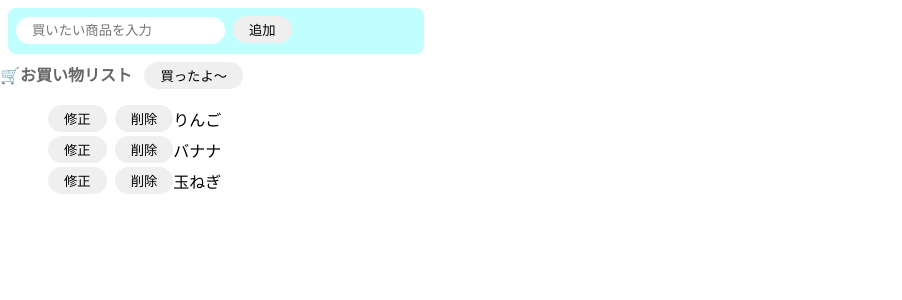
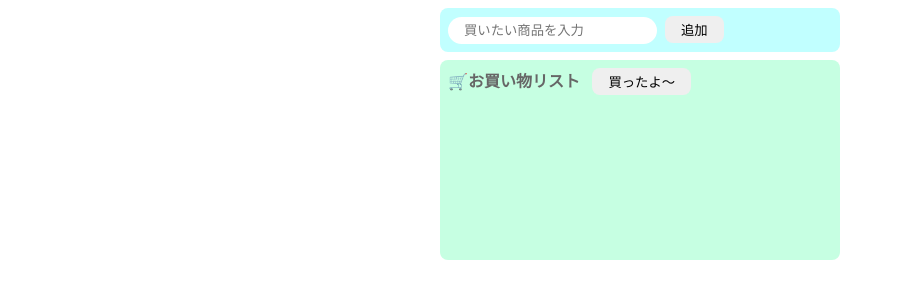
Before and after one commit to tmc-yukihide-ohta/solo-project-ohta, a React (Create React App) app: page / in a window 1280 px wide. Shown: the top 300 px of the page, without its empty margins (0-902 px from the left). Built offline with nearby package versions, Linux system fonts and the light colour scheme.

Commit message:
react_css修正

```diff
--- a/sample/src/styles.css
+++ /dev/null
@@ -1,67 +0,0 @@
-body {
-    font-family: sans-serif;
-}
-
-input {
-    border-radius: 16px;
-    border: none;
-    padding: 6px 16px;
-    outline: none;
-}
-
-p.text {
-    line-height: 0em;
-}
-
-button {
-    border-radius: 16px;
-    border: none;
-    padding: 4px 16px;
-    margin-left: 8px;
-}
-
-button:hover {
-    background-color: #ff7fff;
-    color: #fff;
-    cursor: pointer;
-}
-
-.input-area {
-    background-color: #c1ffff;
-    width: 400px;
-    height: 30px;
-    padding: 8px;
-    margin: 8px;
-    border-radius: 8px;
-}
-
-.incomplete-area {
-    background-color: #c6ffe2;
-    width: 400px;
-    min-height: 200px;
-    padding: 8px;
-    margin: 8px;
-    border-radius: 8px;
-}
-
-.complete-area {
-    background-color: #ffffe0;
-    width: 400px;
-    min-height: 200px;
-    padding: 8px;
-    margin: 8px;
-    border-radius: 8px;
-}
-
-.title {
-    text-align: center;
-    margin-top: 0;
-    font-weight: bold;
-    color: #666;
-}
-
-.list-row {
-    display: flex;
-    align-items: center;
-    padding-bottom: 4px;
-}
--- a/src/App.jsx
+++ b/src/App.jsx
@@ -7,9 +7,9 @@ import "./components/styles/styles.css";
 export const App = () => {
   const [itemText, setItemText] = useState("");
   const [itemList, setItemList] = useState([
-    { id: 1, content: "りんご", isStriked: false },
-    { id: 2, content: "バナナ", isStriked: false },
-    { id: 3, content: "玉ねぎ", isStriked: false },
+    // { timestamp: 1, content: "りんご", isStriked: false },
+    // { timestamp: 2, content: "バナナ", isStriked: false },
+    // { timestamp: 3, content: "玉ねぎ", isStriked: false },
   ]);
 
   // 商品名の値を取得
@@ -17,6 +17,7 @@ export const App = () => {
     setItemText(event.target.value);
   };
 
+  // キーとなるタイムスタンプを取得
   const getTimestamp = () => {
     const now = new Date();
 
@@ -37,7 +38,7 @@ export const App = () => {
     if (itemText === "") return;
     const timestamp = getTimestamp();
     const newItem = {
-      id: timestamp,
+      timestamp: timestamp,
       content: itemText,
       isStriked: false,
     };
@@ -47,24 +48,44 @@ export const App = () => {
   };
 
   // クリックしたら取り消し線のon/offをする関数
-  const handleItemTextClick = (id) => {
+  const handleItemTextClick = (timestamp) => {
     setItemList((prevItems) =>
       prevItems.map(
         (item) =>
-          item.id === id ? { ...item, isStriked: !item.isStriked } : item // ...itemでオブジェクトを複製してisStrikedの値を逆転したオブジェクトになる
+          item.timestamp === timestamp
+            ? { ...item, isStriked: !item.isStriked }
+            : item // ...itemでオブジェクトを複製してisStrikedの値を逆転したオブジェクトになる
       )
     );
   };
 
+  const onClickPurchasedItems = () => {
+    console.log("購入されたよー");
+    const newItemList = [...itemList];
+    const purchasedItems = newItemList.filter((item) => {
+      return item.isStriked === true;
+    });
+    const unpurchasedItems = newItemList.filter((item) => {
+      return item.isStriked === false;
+    });
+    setItemList(unpurchasedItems);
+    console.log(purchasedItems);
+    console.log(unpurchasedItems);
+  };
+
   return (
-    <>
+    <div className="container">
       <InputItem
         itemText={itemText}
         setItemText={setItemText}
         onChangeItemText={onChangeItemText}
         onClickAdd={onClickAdd}
       />
-      <BuyList itemList={itemList} handleItemTextClick={handleItemTextClick} />
-    </>
+      <BuyList
+        itemList={itemList}
+        handleItemTextClick={handleItemTextClick}
+        onClickPurchasedItems={onClickPurchasedItems}
+      />
+    </div>
   );
 };
--- a/src/components/BuyList.jsx
+++ b/src/components/BuyList.jsx
@@ -1,29 +1,31 @@
 import React from "react";
 
 export const BuyList = (props) => {
-  const { itemList, handleItemTextClick } = props;
+  const { itemList, handleItemTextClick, onClickPurchasedItems } = props;
   return (
     <div className="shopping-area">
       <p className="title">
-        🛒お買い物リスト <button>買ったよ〜</button>
+        🛒お買い物リスト{" "}
+        <button onClick={onClickPurchasedItems}>買ったよ〜</button>
       </p>
-      <ul id="shopping-list">
+      <div id="shopping-list">
         {itemList.map((item) => (
-          <div className="list-row" key={item.id}>
+          <div className="list-row" key={item.timestamp}>
             <button>修正</button>
             <button>削除</button>
-            <span
+            <div
+              className="item-text"
               // 1つ目の{はJSX内でJavaScriptの式を評価し、その結果を埋め込むために使用。2つ目の{は、JavaScriptのオブジェクトリテラルを作成している
               style={{
                 textDecoration: item.isStriked ? "line-through" : "none",
               }}
-              onClick={() => handleItemTextClick(item.id)}
+              onClick={() => handleItemTextClick(item.timestamp)}
             >
               {item.content}
-            </span>
+            </div>
           </div>
         ))}
-      </ul>
+      </div>
     </div>
   );
 };
--- a/src/components/styles/styles.css
+++ b/src/components/styles/styles.css
@@ -1,5 +1,11 @@
 body {
     font-family: sans-serif;
+}
+
+.container {
+    max-width: 400px;
+    margin: 0 auto;
+    padding: 8px;
 }
 
 input {
@@ -14,10 +20,16 @@ p.text {
 }
 
 button {
-    border-radius: 16px;
+    border-radius: 8px;
     border: none;
     padding: 4px 16px;
     margin-left: 8px;
+    white-space: nowrap
+}
+
+.list-row button {
+    padding: 4px 8px;
+    margin: 0px 8px 0px 0px;
 }
 
 button:hover {
@@ -27,31 +39,23 @@ button:hover {
 }
 
 .input-area {
+    box-sizing: border-box;
     background-color: #c1ffff;
-    width: 400px;
-    height: 30px;
+    max-width: 100%;
+    border-radius: 8px;
     padding: 8px;
-    margin: 8px;
+    margin: 0 0 8px 0;
+}
+
+.shopping-area {
+    box-sizing: border-box;
+    background-color: #c6ffe2;
+    max-width: 100%;
+    min-height: 200px;
+    padding: 8px;
     border-radius: 8px;
 }
 
-.incomplete-area {
-    background-color: #c6ffe2;
-    width: 400px;
-    min-height: 200px;
-    padding: 8px;
-    margin: 8px;
-    border-radius: 8px;
-}
-
-.complete-area {
-    background-color: #ffffe0;
-    width: 400px;
-    min-height: 200px;
-    padding: 8px;
-    margin: 8px;
-    border-radius: 8px;
-}
 
 .title {
 
@@ -62,6 +66,17 @@ button:hover {
 
 .list-row {
     display: flex;
-    align-items: center;
-    padding-bottom: 4px;
+    padding: 4px;
+    border-bottom: dashed 1px #b8b8b8;
 }
+
+.item-text {
+    width: 100%;
+    cursor: pointer;
+}
+
+.list-row:hover {
+    background-color: #7fffa3;
+    /* color: #fff; */
+    cursor: pointer;
+}
```
Also changed, not shown: sample/index.html (deleted, +0 -49 lines), sample/src/index.js (deleted, +0 -89 lines).
